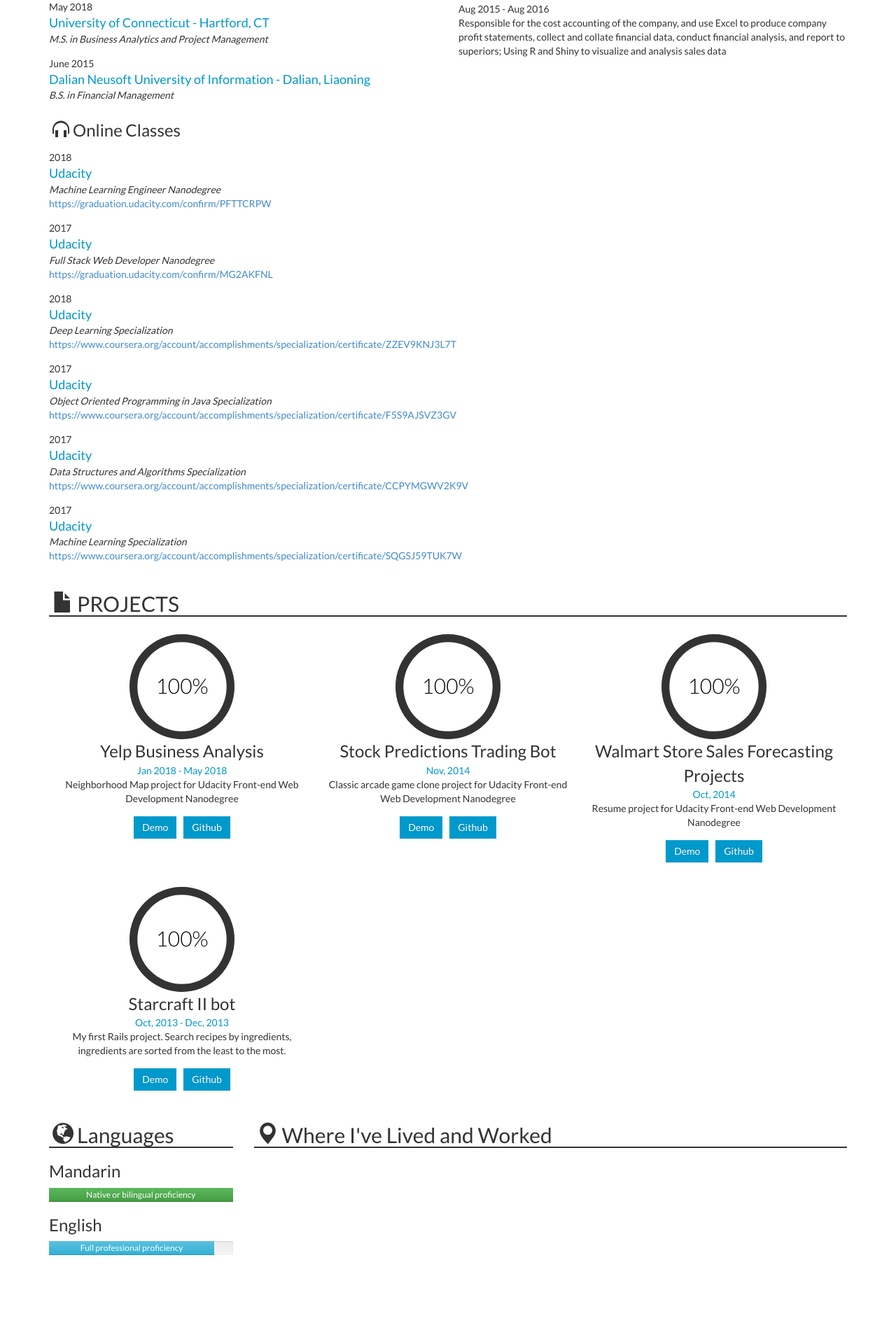
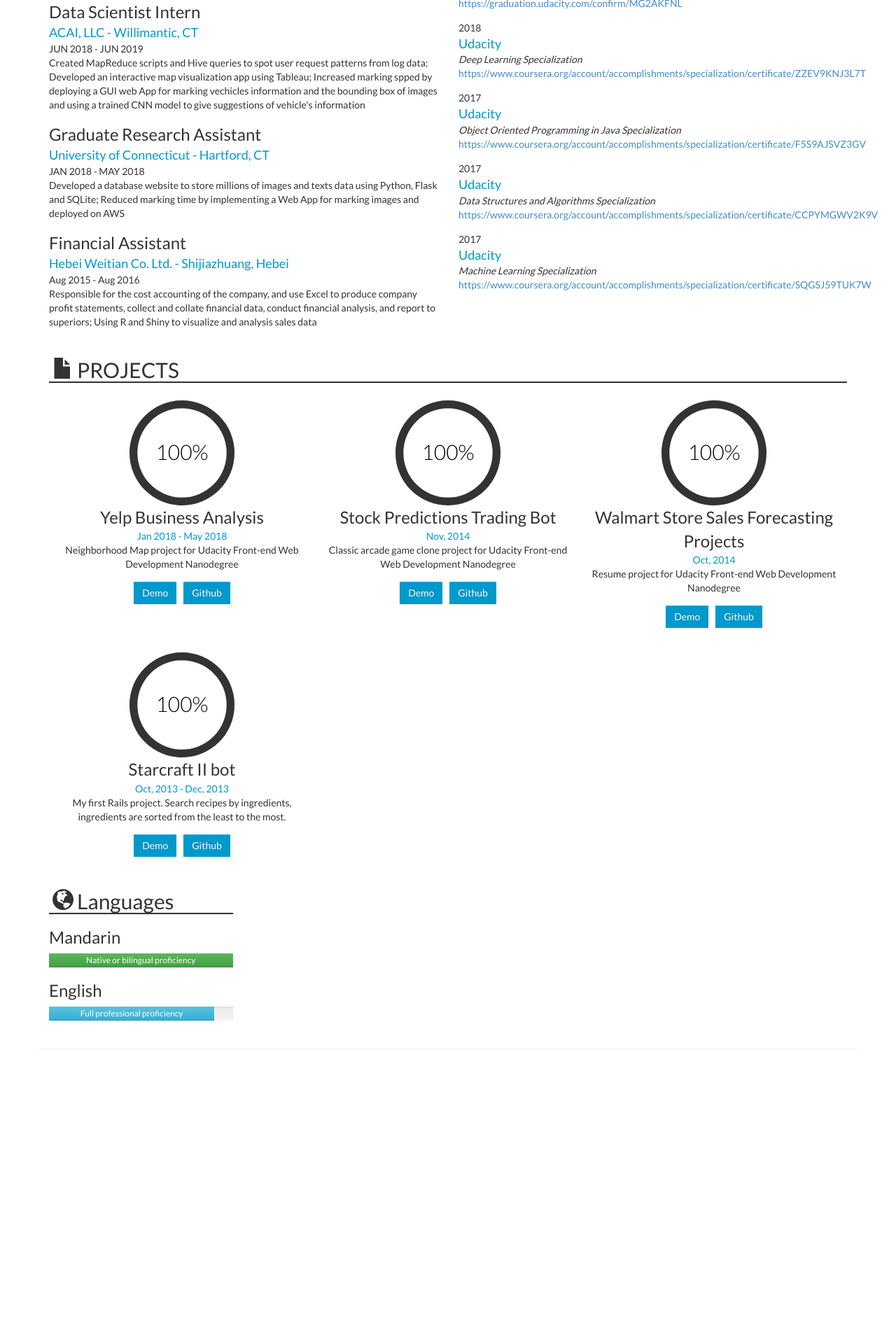
Before and after one commit to superAlexYang/superAlexYang.github.io, a plain HTML site: page index.html in a window 1280 px wide. Shown: the part 725-2615 px from the top of the page at 70% size. After the commit the page ends 2244 px from the top, so only its background shows below. Drawn offline with Linux system fonts and the light colour scheme; some packages are replaced by stand-ins of ours.

Commit message:
Update index.html

```diff
--- a/index.html
+++ b/index.html
@@ -50,15 +50,16 @@
           <div id="skills-chart-holder" class="text-center skills-chart-holder">
             <canvas id="skills-chart" width="300" height="300"></canvas>
           </div>
+          <!--Work Experience Info: list of work experiences-->
+          <div id="workExperience">
+            <h2><span class="glyphicon glyphicon-briefcase"></span>WORK EXPERIENCE</h2>
+          </div>
+        </div>
+        <div class="col-md-6">
+
           <!--Education Info: list of education and online courses-->
           <div id="education">
             <h2><span class="glyphicon glyphicon-book"></span>EDUCATION</h2>
-          </div>
-        </div>
-        <div class="col-md-6">
-          <!--Work Experience Info: list of work experiences-->
-          <div id="workExperience">
-            <h2><span class="glyphicon glyphicon-briefcase"></span>WORK EXPERIENCE</h2>
           </div>
         </div>
       </div><!-- end 2nd row -->
@@ -89,11 +90,6 @@
           </div>
 
         </div>
-        <div class="col-md-9">
-          <div id="mapDiv">
-            <h2><span class="glyphicon glyphicon-map-marker"></span>Where I've Lived and Worked</h2>
-          </div>
-        </div>
 
       </div><!--end 4th row-->
       <div class="row">
```
